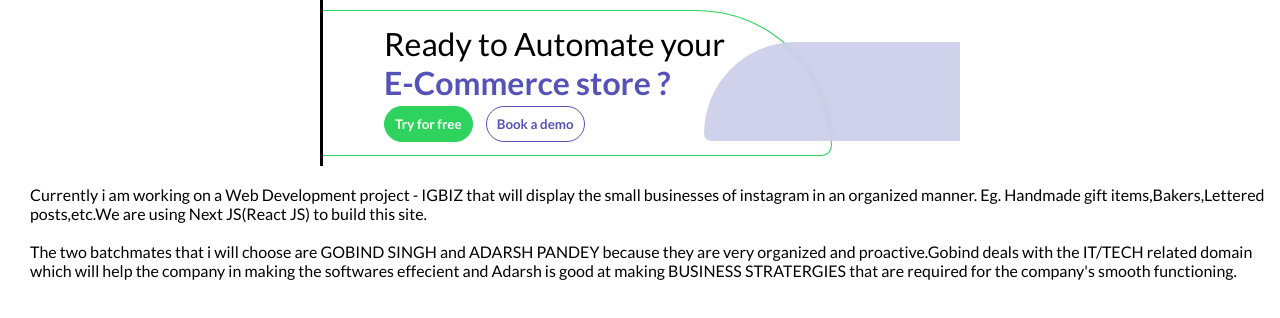
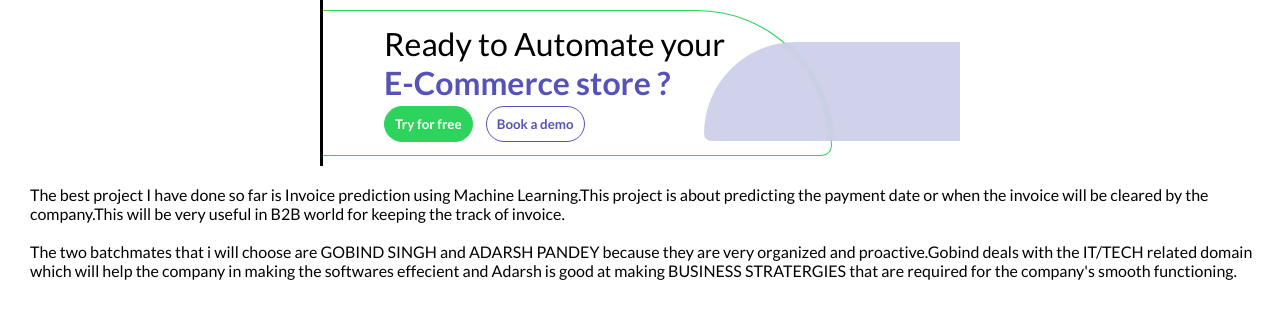
Before and after one commit to kandukoorimadhurika123/kommunicate, a plain HTML site: page index.html in a window 1280 px wide. Drawn offline with Linux system fonts and the light colour scheme; a web font is replaced by a local one.

Commit message:
Update index.html

```diff
--- a/index.html
+++ b/index.html
@@ -135,7 +135,7 @@
     <br />
     <p class="question _4">
       <!-- best project -->
-      Currently i am working on a Web Development project - IGBIZ that will display the small businesses of instagram in an organized manner. Eg. Handmade gift items,Bakers,Lettered posts,etc.We are using Next JS(React JS) to build this site.
+      The best project I have done so far is Invoice prediction using Machine Learning.This project is about predicting the payment date or when the invoice will be cleared by the company.This will be very useful in B2B world for keeping the track of invoice.
     </p>
     <br />
     <p class="question _5">
```
